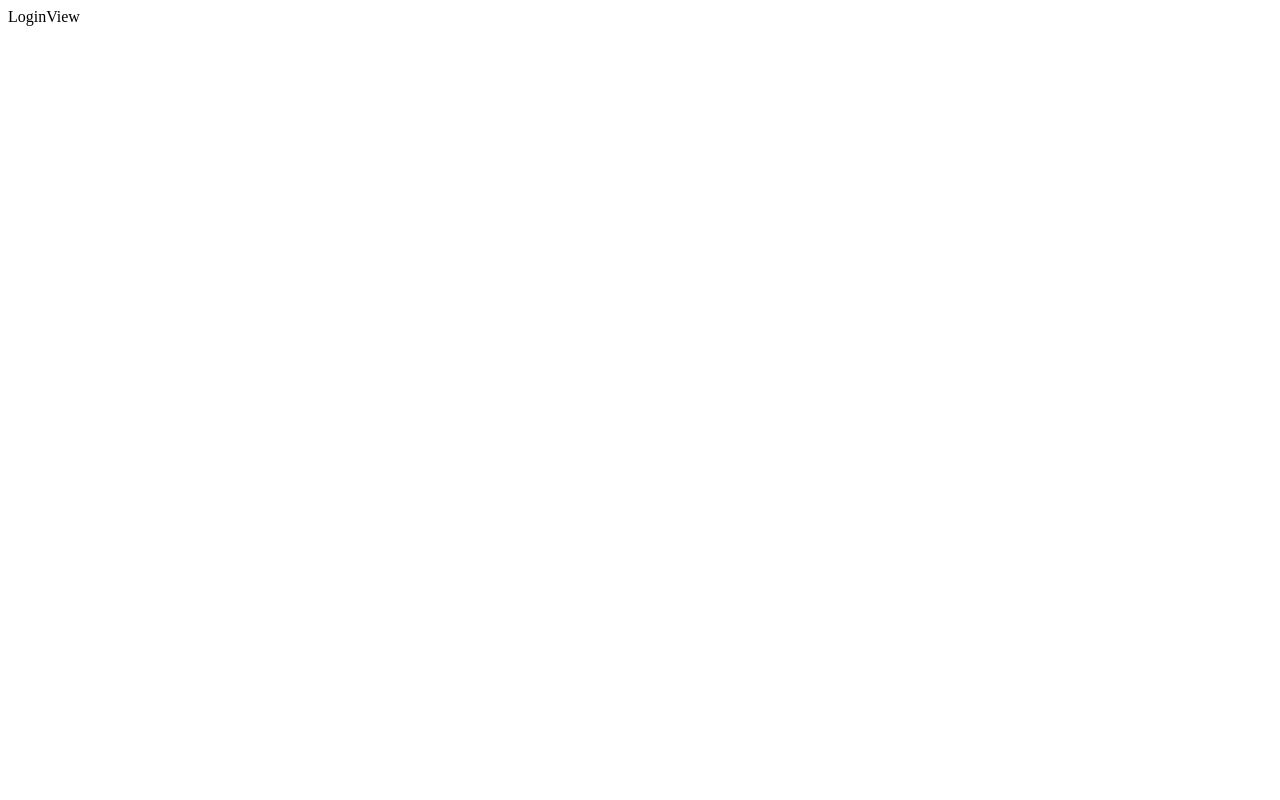
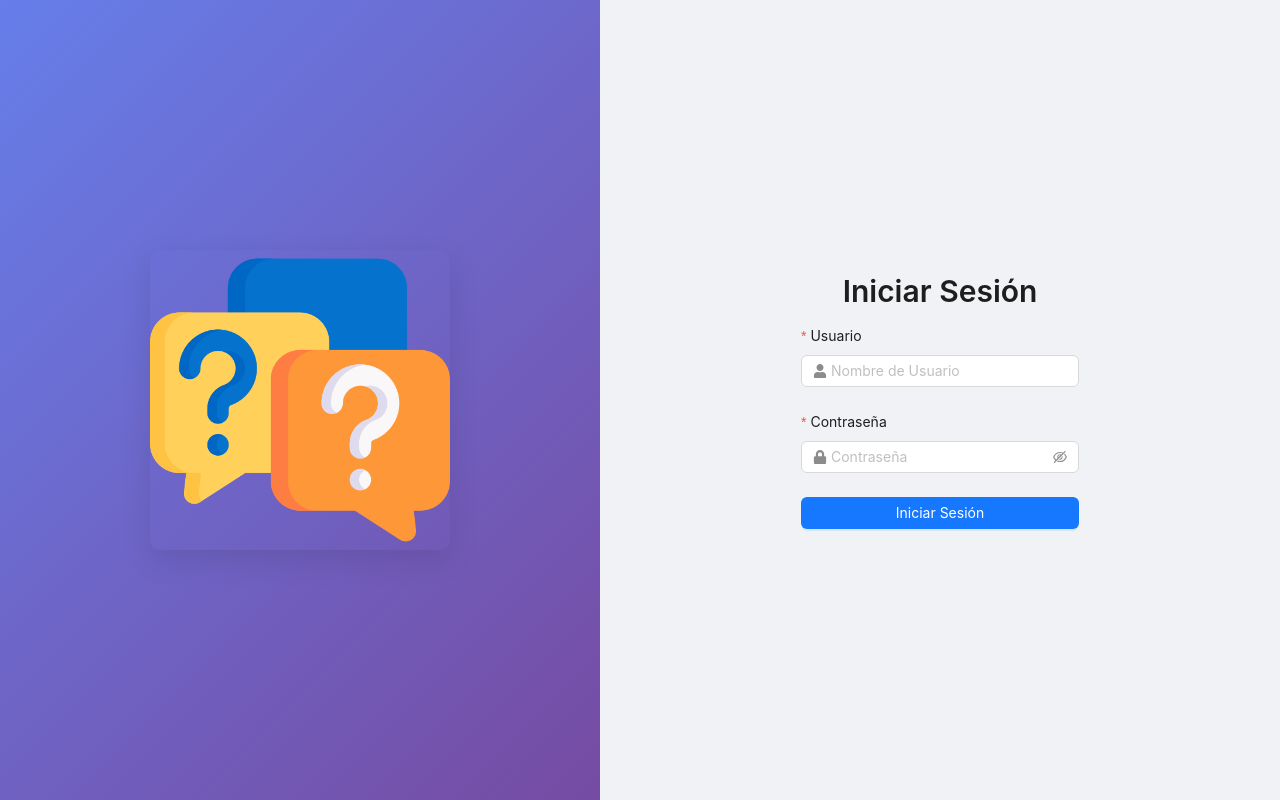
Before and after one commit to agro123/ds2_2024_front, a React (Vite) app: page /login in a window 1280 px wide. Built offline with nearby package versions, Linux system fonts and the light colour scheme.

Commit message:
Login Form

```diff
--- a/src/assets/styles/login.css
+++ b/src/assets/styles/login.css
@@ -0,0 +1,124 @@
+/* LoginView.css */
+body{
+    margin: 0;
+}
+.login-container {
+    display: flex;
+    height: 100vh;
+    font-family: 'Segoe UI', Tahoma, Geneva, Verdana, sans-serif;
+  }
+
+  .login-image {
+    flex: 1;
+    background: linear-gradient(135deg, #667eea 0%, #764ba2 100%);
+    display: flex;
+    justify-content: center;
+    align-items: center;
+  }
+
+  .login-image img {
+    width: 80%;
+    max-width: 300px;
+    height: auto;
+    border-radius: 10px;
+    box-shadow: 0 10px 30px rgba(0,0,0,0.1);
+  }
+
+  .login-form {
+    flex: 1;
+    display: flex;
+    flex-direction: column;
+    justify-content: center;
+    padding: 40px;
+    background-color: #f0f2f5;
+  }
+
+  .login-title {
+    text-align: center;
+    margin-bottom: 30px;
+    color: #333;
+  }
+
+  .form-container {
+    max-width: 400px;
+    margin: 0 auto;
+  }
+
+  .input-icon {
+    color: rgba(0, 0, 0, 0.45);
+  }
+
+  .divider {
+    text-align: center;
+    margin: 20px 0;
+    position: relative;
+    color: #888;
+  }
+
+  .divider::before,
+  .divider::after {
+    content: "";
+    position: absolute;
+    top: 50%;
+    width: 40%;
+    height: 1px;
+    background: #ccc;
+  }
+
+  .divider::before {
+    left: 0;
+  }
+
+  .divider::after {
+    right: 0;
+  }
+
+  .social-login {
+    display: flex;
+    justify-content: space-between;
+  }
+
+  .social-button {
+    width: 30%;
+    display: flex;
+    justify-content: center;
+    align-items: center;
+    border: none;
+    color: white;
+    font-size: 18px;
+  }
+
+  .social-button.facebook {
+    background-color: #3b5998;
+  }
+
+  .social-button.google {
+    background-color: #db4437;
+  }
+
+  .social-button.twitter {
+    background-color: #1da1f2;
+  }
+
+  .social-button:hover {
+    opacity: 0.9;
+  }
+
+  /* Responsive Design */
+  @media (max-width: 768px) {
+    .login-container {
+      flex-direction: column;
+    }
+
+    .login-image {
+      display: none;
+    }
+
+    .login-form {
+      padding: 20px;
+    }
+
+    .form-container {
+      max-width: 100%;
+    }
+  }
--- a/src/routes/public/security/login/index.jsx
+++ b/src/routes/public/security/login/index.jsx
@@ -1,6 +1,72 @@
+// LoginView.jsx
+import React, { useState } from 'react';
+import { Form, Input, Button, Checkbox, Typography, message } from 'antd';
+import { FaUser, FaLock, FaFacebookF, FaGoogle, FaTwitter } from 'react-icons/fa';
+import '../../../../assets/styles/login.css';
+import logo from '../../../../../public/logo1.png';
+
+const { Title } = Typography;
 
 export const LoginView = () => {
+  const [loading, setLoading] = useState(false);
+
+  const onFinish = (values) => {
+    setLoading(true);
+    // Simulación de autenticación
+    setTimeout(() => {
+      setLoading(false);
+      message.success('¡Inicio de sesión exitoso!');
+      console.log('Datos del formulario:', values);
+    }, 2000);
+  };
+
+  const onFinishFailed = (errorInfo) => {
+    message.error('Por favor, completa correctamente el formulario.');
+    console.log('Error en el formulario:', errorInfo);
+  };
+
   return (
-    <div>LoginView</div>
-  )
-}
+    <div className="login-container">
+      <div className="login-image">
+        {/* Puedes reemplazar la URL con una imagen de tu elección */}
+        <img src={logo} alt="Login" />
+      </div>
+      <div className="login-form">
+        <Title level={2} className="login-title">Iniciar Sesión</Title>
+        <Form
+          name="login_form"
+          layout="vertical"
+          initialValues={{ remember: true }}
+          onFinish={onFinish}
+          onFinishFailed={onFinishFailed}
+          className="form-container"
+        >
+          <Form.Item
+            label="Usuario"
+            name="username"
+            rules={[{ required: true, message: 'Por favor, ingresa tu nombre de usuario!' }]}
+          >
+            <Input prefix={<FaUser className="input-icon" />} placeholder="Nombre de Usuario" />
+          </Form.Item>
+
+          <Form.Item
+            label="Contraseña"
+            name="password"
+            rules={[{ required: true, message: 'Por favor, ingresa tu contraseña!' }]}
+          >
+            <Input.Password prefix={<FaLock className="input-icon" />} placeholder="Contraseña" />
+          </Form.Item>
+
+          <Form.Item>
+            <Button type="primary" htmlType="submit" block loading={loading}>
+              Iniciar Sesión
+            </Button>
+          </Form.Item>
+
+        </Form>
+      </div>
+    </div>
+  );
+};
+
+export default LoginView;
```
Also changed, not shown: public/logo1.png (added).
